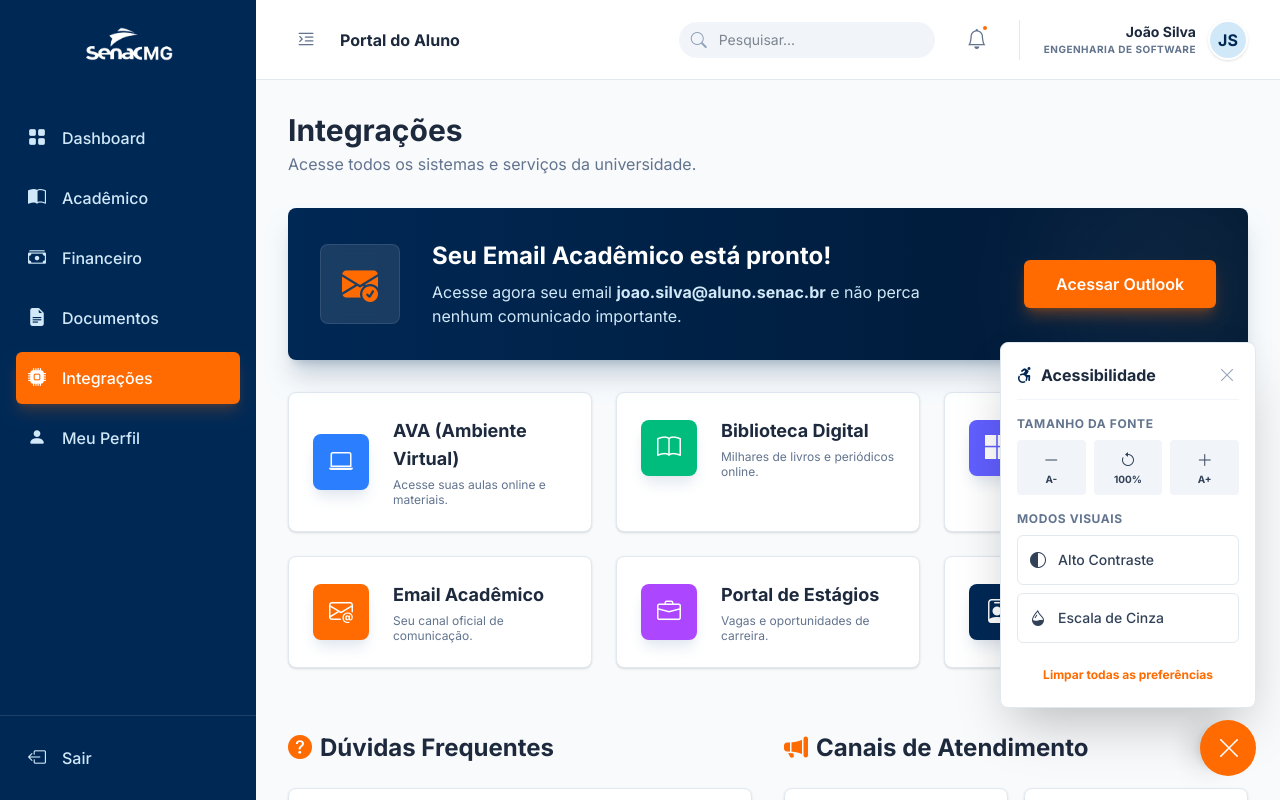
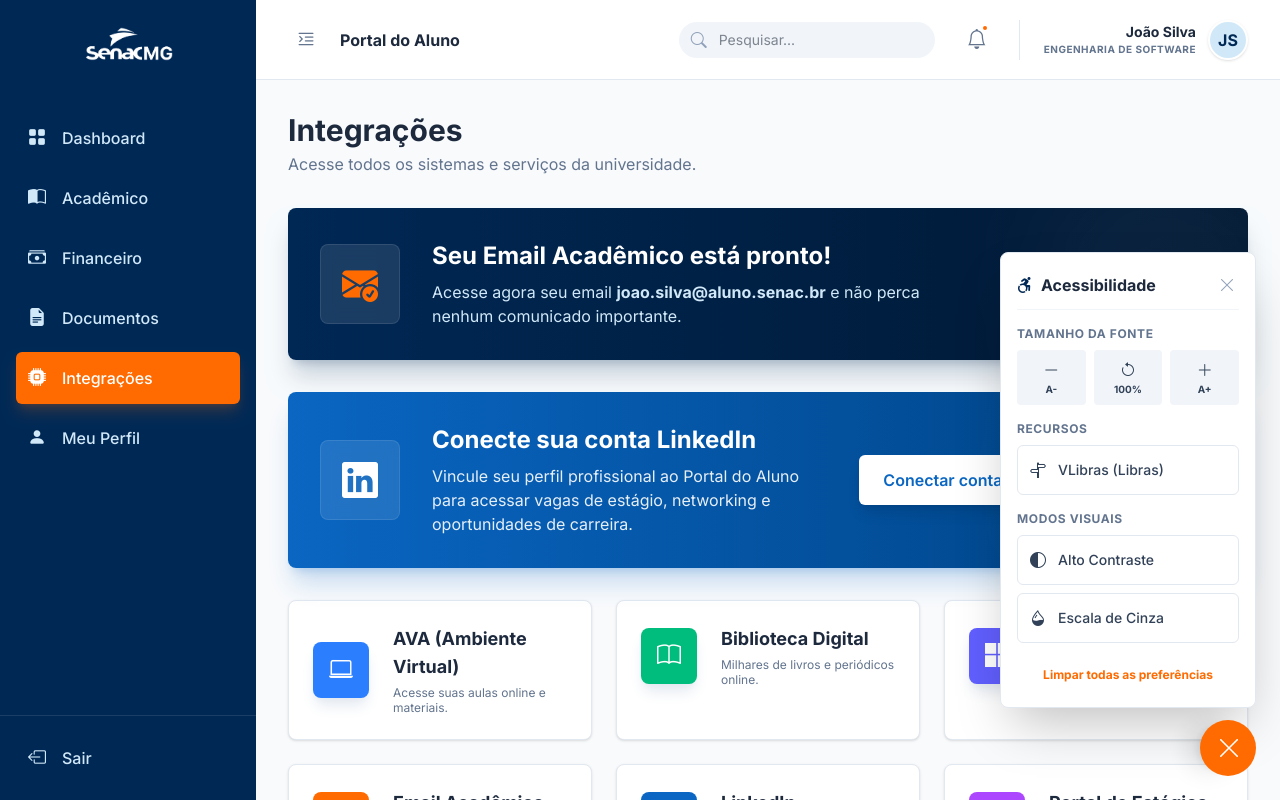
Before and after one commit to vieirasjr/portalaluno, a React (Vite) app: page /dashboard/integracoes in a window 1280 px wide. Both pictures are taken after a click on the button 1228 px from the left and 748 px from the top of the page. Shown: the top 800 px of the page. Built offline with nearby package versions, Linux system fonts and the light colour scheme.

Commit message:
Login com linkedin fake

```diff
--- a/index.html
+++ b/index.html
@@ -7,6 +7,7 @@
   </head>
   <body>
     <div id="root"></div>
+    <!-- VLibras antes do script - estrutura fora do #root para não travar componentes -->
     <div vw class="enabled">
       <div vw-access-button class="active"></div>
       <div vw-plugin-wrapper>
--- a/src/components/AccessibilityBar.tsx
+++ b/src/components/AccessibilityBar.tsx
@@ -1,9 +1,15 @@
-import React, { useState } from 'react';
+import React, { useState, useEffect, useCallback } from 'react';
 import { useAccessibility } from '../contexts/AccessibilityContext';
 import { cn } from './BaseUI';
 
+const triggerVlibrasButton = () => {
+  const btn = document.querySelector('[vw-access-button]');
+  if (btn) (btn as HTMLElement).click();
+};
+
 export const AccessibilityBar: React.FC = () => {
   const [isOpen, setIsOpen] = useState(false);
+  const [isVlibrasOpen, setIsVlibrasOpen] = useState(false);
   const {
     increaseFontSize,
     decreaseFontSize,
@@ -14,6 +20,46 @@
     grayscale,
     resetAll
   } = useAccessibility();
+
+  // Detectar quando o usuário fecha o plugin VLibras pelo X
+  useEffect(() => {
+    const wrapper = document.querySelector('[vw-plugin-wrapper]');
+    if (!wrapper) return;
+
+    const isPluginVisible = () => {
+      const el = wrapper as HTMLElement;
+      const style = window.getComputedStyle(el);
+      if (style.display === 'none' || style.visibility === 'hidden') return false;
+      const rect = el.getBoundingClientRect();
+      return rect.width > 0 && rect.height > 0;
+    };
+
+    const checkPluginClosed = () => {
+      if (isVlibrasOpen && !isPluginVisible()) {
+        setIsVlibrasOpen(false);
+      }
+    };
+
+    const observer = new MutationObserver(checkPluginClosed);
+    observer.observe(wrapper, { attributes: true, attributeFilter: ['style', 'class'], subtree: true });
+
+    const interval = setInterval(checkPluginClosed, 400);
+    return () => {
+      observer.disconnect();
+      clearInterval(interval);
+    };
+  }, [isVlibrasOpen]);
+
+  const handleVlibrasToggle = useCallback(() => {
+    if (isVlibrasOpen) {
+      triggerVlibrasButton();
+      setIsVlibrasOpen(false);
+    } else {
+      triggerVlibrasButton();
+      setIsOpen(false);
+      setIsVlibrasOpen(true);
+    }
+  }, [isVlibrasOpen]);
 
   return (
     <div className="fixed bottom-6 right-6 z-[100] flex flex-col items-end gap-3">
@@ -69,6 +115,26 @@
                 <span className="text-[10px] font-bold">A+</span>
               </button>
             </div>
+          </div>
+
+          {/* VLibras - Tradutor de Libras */}
+          <div>
+            <p className="text-xs font-bold text-slate-500 uppercase tracking-wider mb-2">Recursos</p>
+            <button
+              onClick={handleVlibrasToggle}
+              className={cn(
+                "w-full p-3 rounded-xl border flex items-center gap-3 transition-all",
+                isVlibrasOpen
+                  ? "bg-senac-blue-500 text-white border-senac-blue-500"
+                  : "bg-white text-slate-700 border-slate-200 hover:border-senac-blue-500"
+              )}
+              aria-pressed={isVlibrasOpen}
+              aria-label={isVlibrasOpen ? "Fechar tradutor VLibras" : "Abrir tradutor VLibras"}
+            >
+              <i className="bi bi-signpost-split"></i>
+              <span className="font-medium text-sm">VLibras (Libras)</span>
+              {isVlibrasOpen && <i className="bi bi-check-lg ml-auto"></i>}
+            </button>
           </div>
 
           {/* Visual Modes */}
--- a/src/index.css
+++ b/src/index.css
@@ -127,29 +127,55 @@
   filter: grayscale(100%);
 }
 
-/* Position VLibras button next to accessibility button (bottom-6 right-6, button 56px) */
+/* VLibras: botão nativo oculto - controle via janela de acessibilidade */
 [vw-access-button] {
-  display: block !important;
-  bottom: 88px !important; /* 24px + 56px + 8px gap - acima do botão de acessibilidade */
-  right: 24px !important;
-  top: auto !important;
-  left: auto !important;
-  transition: none !important;
-  transform: none !important;
-  animation: none !important;
+  display: none !important;
 }
 
-[vw-access-button]:hover,
-[vw-access-button]:focus,
-[vw-access-button]:active,
-[vw-access-button] * {
-  transform: none !important;
-  transition: none !important;
-  animation: none !important;
+/* VLibras: garantir que plugin, tutorial e feedback abram fora/sobre os componentes */
+[vw] {
+  position: fixed !important;
+  top: 0 !important;
+  left: 0 !important;
+  right: 0 !important;
+  bottom: 0 !important;
+  width: 100vw !important;
+  height: 100vh !important;
+  z-index: 2147483647 !important; /* máximo - acima de tudo */
+  overflow: visible !important;
+  contain: none !important;
+  pointer-events: none !important; /* container não bloqueia - área vazia clicável */
+  display: flex !important;
+  align-items: center !important;   /* centraliza verticalmente */
+  justify-content: flex-end !important; /* alinha à direita */
+  padding-right: 24px !important;
+}
+
+[vw] [vw-plugin-wrapper],
+[vw] [vw-plugin-wrapper] *,
+[vw] iframe {
+  pointer-events: auto !important; /* plugin recebe cliques */
 }
 
 .vw-plugin-wrapper {
-  z-index: 9999 !important;
+  z-index: 2147483647 !important;
+  overflow: visible !important;
+  contain: none !important;
+  flex-shrink: 0 !important;
+  /* remove posicionamento absoluto que o VLibras aplica */
+  position: relative !important;
+  top: auto !important;
+  left: auto !important;
+  right: auto !important;
+  bottom: auto !important;
+  transform: none !important;
+}
+
+/* Tutorial/feedback do VLibras - garantir que não fiquem presos */
+[vw] [class*="vw-"],
+[vw] [class*="vpw-"] {
+  overflow: visible !important;
+  contain: none !important;
 }
 
 /* Accessibility improvements */
--- a/src/pages/IntegracoesPage.tsx
+++ b/src/pages/IntegracoesPage.tsx
@@ -1,12 +1,15 @@
-import React from 'react';
+import React, { useState } from 'react';
 import { Card, Badge, Button, Input } from '../components/BaseUI';
 
 export const IntegracoesPage: React.FC = () => {
+  const [linkedInConnected, setLinkedInConnected] = useState(false);
+
   const systems = [
     { name: 'AVA (Ambiente Virtual)', desc: 'Acesse suas aulas online e materiais.', icon: 'laptop', color: 'bg-blue-500' },
     { name: 'Biblioteca Digital', desc: 'Milhares de livros e periódicos online.', icon: 'book', color: 'bg-emerald-500' },
     { name: 'Office 365', desc: 'Word, Excel, PowerPoint e Teams.', icon: 'microsoft', color: 'bg-indigo-500' },
     { name: 'Email Acadêmico', desc: 'Seu canal oficial de comunicação.', icon: 'envelope-at', color: 'bg-senac-orange-500' },
+    { name: 'LinkedIn', desc: 'Conecte seu perfil profissional e acesse vagas.', icon: 'linkedin', color: 'bg-[#0A66C2]' },
     { name: 'Portal de Estágios', desc: 'Vagas e oportunidades de carreira.', icon: 'briefcase', color: 'bg-purple-500' },
     { name: 'Carteirinha Digital', desc: 'Sua identificação estudantil no celular.', icon: 'person-badge', color: 'bg-senac-blue-500' },
   ];
@@ -35,6 +38,53 @@
           <Button className="bg-senac-orange-500 hover:bg-senac-orange-600 px-8 shadow-lg shadow-senac-orange-500/30">
             Acessar Outlook
           </Button>
+        </div>
+      </Card>
+
+      {/* LinkedIn Integration */}
+      <Card className="bg-gradient-to-r from-[#0A66C2] to-[#004182] text-white p-8 border-none overflow-hidden relative shadow-xl shadow-[#0A66C2]/20">
+        <div className="absolute -right-12 -top-12 w-64 h-64 bg-white/5 rounded-full blur-3xl"></div>
+        <div className="relative z-10 flex flex-col md:flex-row items-center gap-8">
+          <div className="w-20 h-20 rounded-2xl bg-white/10 flex items-center justify-center shrink-0 backdrop-blur-sm border border-white/10">
+            <i className="bi bi-linkedin text-4xl text-white"></i>
+          </div>
+          <div className="space-y-2 text-center md:text-left flex-1">
+            <h2 className="text-2xl font-bold">
+              {linkedInConnected ? 'Sua conta LinkedIn está conectada!' : 'Conecte sua conta LinkedIn'}
+            </h2>
+            <p className="text-white/90 max-w-lg">
+              {linkedInConnected
+                ? 'Seu perfil está vinculado ao Portal do Aluno. Atualize suas informações profissionais e expanda sua rede.'
+                : 'Vincule seu perfil profissional ao Portal do Aluno para acessar vagas de estágio, networking e oportunidades de carreira.'}
+            </p>
+          </div>
+          <div className="flex flex-col sm:flex-row gap-3">
+            {linkedInConnected ? (
+              <>
+                <Button
+                  onClick={() => setLinkedInConnected(false)}
+                  className="bg-white/20 hover:bg-white/30 text-white border border-white/30 px-6"
+                >
+                  Desconectar
+                </Button>
+                <Button className="bg-white text-[#0A66C2] hover:bg-white/90 px-6">
+                  Ir para LinkedIn
+                </Button>
+              </>
+            ) : (
+              <>
+                <Button
+                  onClick={() => setLinkedInConnected(true)}
+                  className="bg-white text-[#0A66C2] hover:bg-white/90 px-6 shadow-lg"
+                >
+                  Conectar conta
+                </Button>
+                <Button className="bg-white/20 hover:bg-white/30 text-white border border-white/30 px-6">
+                  Criar conta nova
+                </Button>
+              </>
+            )}
+          </div>
         </div>
       </Card>
 
--- a/src/pages/LoginPage.tsx
+++ b/src/pages/LoginPage.tsx
@@ -3,8 +3,8 @@
 import { Button, Input, Alert } from '../components/BaseUI';
 
 export const LoginPage: React.FC = () => {
-  const [username, setUsername] = useState('');
-  const [password, setPassword] = useState('');
+  const [username, setUsername] = useState('aluno');
+  const [password, setPassword] = useState('123');
   const [error, setError] = useState('');
   const [isLoading, setIsLoading] = useState(false);
   const navigate = useNavigate();
@@ -70,26 +70,27 @@
         >
           Entrar no Portal
         </Button>
+
+        <div className="flex items-center gap-3 py-1">
+          <div className="h-px bg-slate-200 flex-1"></div>
+          <span className="text-xs text-slate-400 font-medium">ou</span>
+          <div className="h-px bg-slate-200 flex-1"></div>
+        </div>
+
+        <button
+          type="button"
+          onClick={() => navigate('/dashboard')}
+          className="w-full flex items-center justify-center gap-3 py-3 px-4 rounded-xl border-2 border-[#0A66C2] bg-[#0A66C2] text-white hover:bg-[#004182] hover:border-[#004182] transition-all font-semibold text-sm"
+        >
+          <i className="bi bi-linkedin text-xl"></i>
+          Entrar com LinkedIn
+        </button>
       </form>
 
-      <div className="text-center space-y-2">
+      <div className="text-center">
         <p className="text-xs text-slate-400">
           Problemas com o acesso? <button className="text-senac-blue-500 hover:underline font-semibold">Fale com o suporte</button>
         </p>
-
-        <div className="flex items-center gap-3 py-1">
-          <div className="h-px bg-slate-100 flex-1"></div>
-          <span className="text-[10px] text-slate-400 uppercase font-bold tracking-widest">Usuário de Teste</span>
-          <div className="h-px bg-slate-100 flex-1"></div>
-        </div>
-
-        <div className="p-3 bg-slate-50 rounded-xl border border-slate-100 space-y-1">
-          <p className="text-xs text-slate-500">Para testar o portal, utilize:</p>
-          <div className="flex items-center justify-center gap-4">
-            <div className="text-xs font-bold text-slate-700">Usuário: <span className="text-senac-blue-500">aluno</span></div>
-            <div className="text-xs font-bold text-slate-700">Senha: <span className="text-senac-blue-500">123</span></div>
-          </div>
-        </div>
       </div>
     </div>
   );
```
